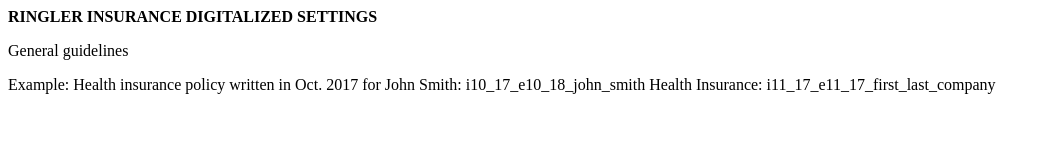
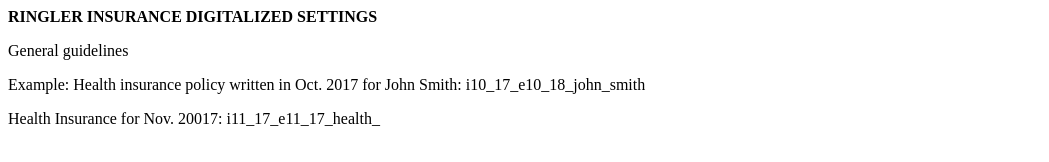
Before and after one commit to joshringler/ringlerinsurance.github.io, a plain HTML site: page index.html in a window 1280 px wide. Shown: the whole page, without its empty margins (0-1049 px from the left). Drawn offline with Linux system fonts and the light colour scheme.

Commit message:
Update index.html

```diff
--- a/index.html
+++ b/index.html
@@ -6,6 +6,6 @@
   <p> General guidelines </p>
 Example: Health insurance policy written in Oct. 2017 for John Smith: i10_17_e10_18_john_smith
 
-  Health Insurance: i11_17_e11_17_first_last_company
+  <p> Health Insurance for Nov. 20017: i11_17_e11_17_health_ </p>
 </body>
 </html>
```
